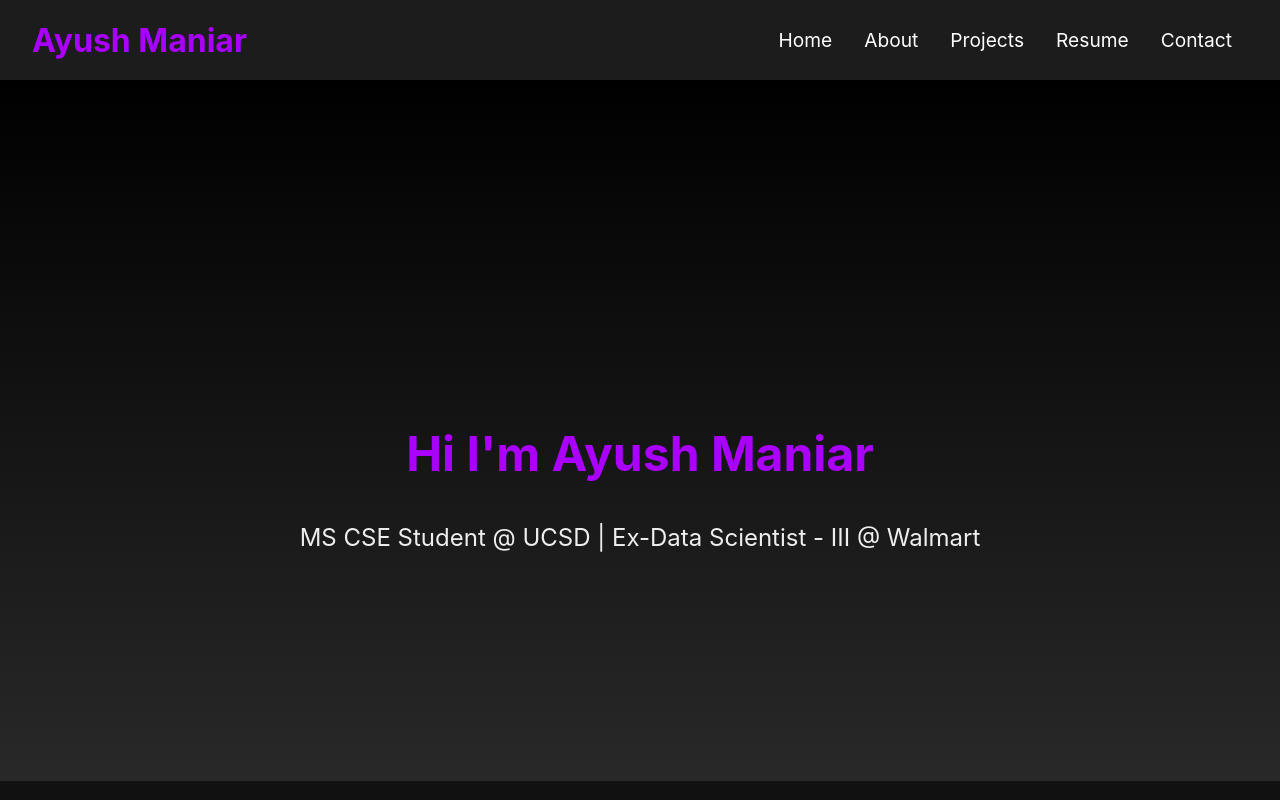
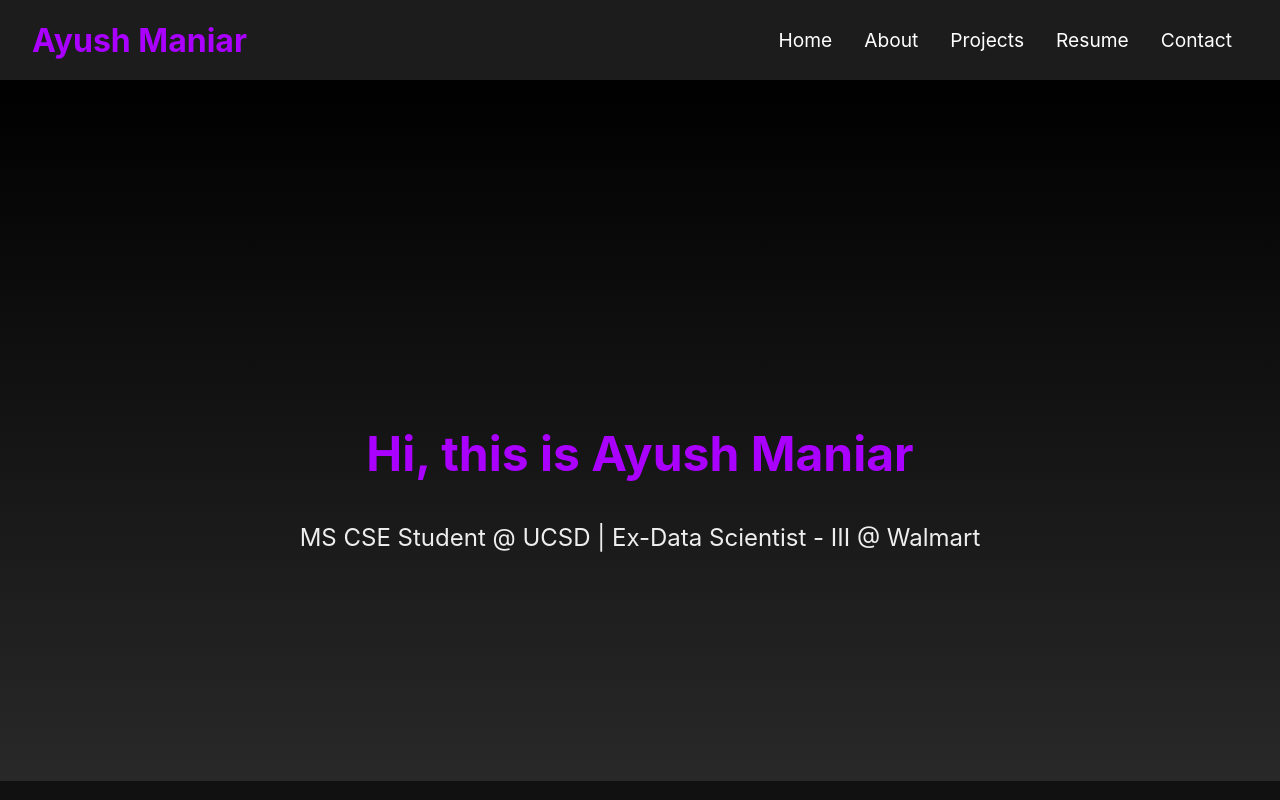
Before and after one commit to Ayush-maniar/Ayush-maniar.github.io, a React (Create React App) app: page / in a window 1280 px wide. Shown: the top 800 px of the page. Built offline with nearby package versions, Linux system fonts and the light colour scheme.

Commit message:
Minor change test

```diff
--- a/src/components/Home.tsx
+++ b/src/components/Home.tsx
@@ -8,7 +8,7 @@ const Home: React.FC = () => {
   return (
     <div id="home">
       <section className="hero-section">
-        <h1>Hi I'm Ayush Maniar</h1>
+        <h1>Hi, this is Ayush Maniar</h1>
         <p>MS CSE Student @ UCSD | Ex-Data Scientist - III @ Walmart</p>
         {/* Add more introductory elements if desired */}
       </section>
```
